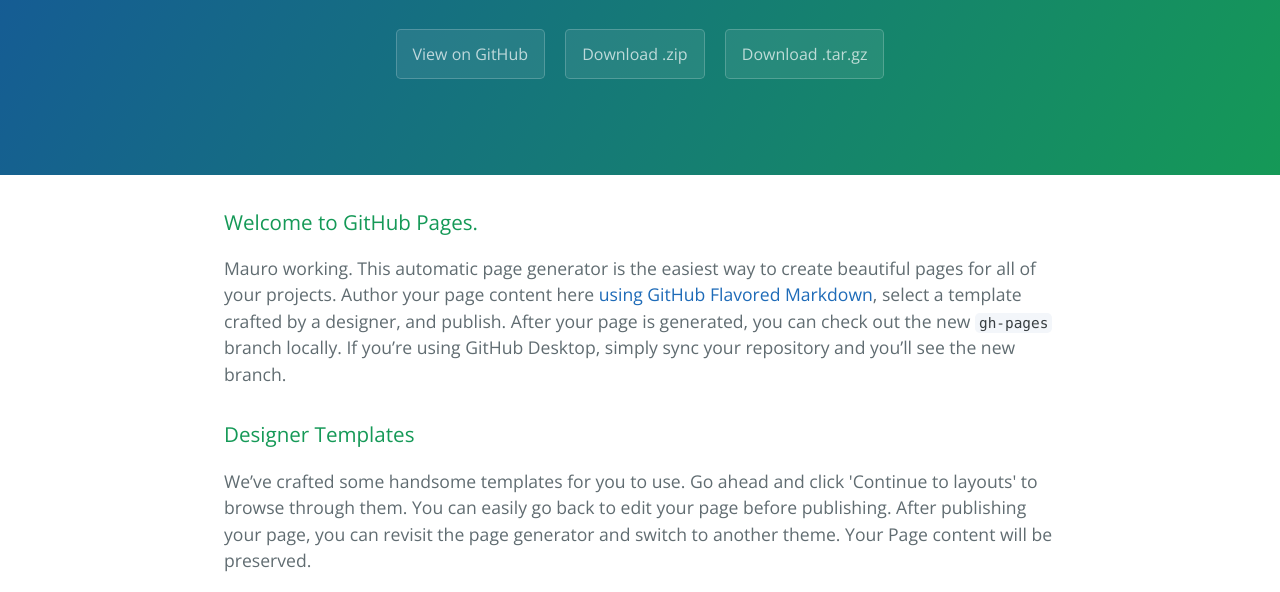
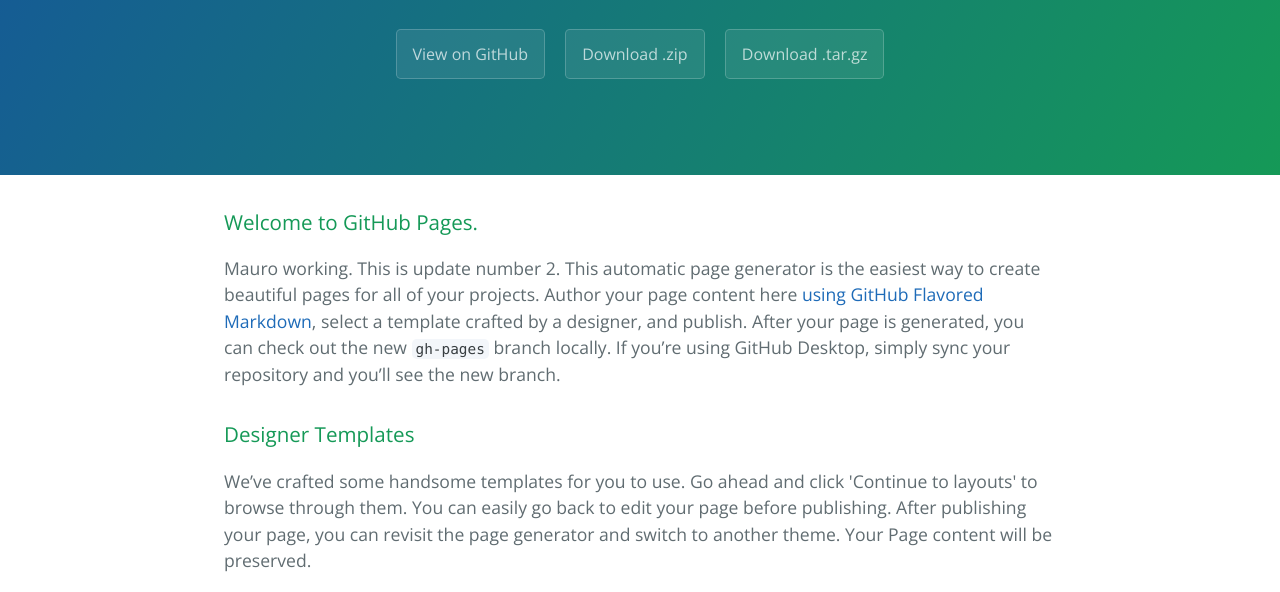
Before and after one commit to mhweb/mvp, a plain HTML site: page index.html in a window 1280 px wide. Shown: the part 208-800 px from the top of the page. Drawn offline with nearby package versions, Linux system fonts and the light colour scheme.

Commit message:
update 2

```diff
--- a/index.html
+++ b/index.html
@@ -2,7 +2,7 @@
 <html lang="en-us">
   <head>
     <meta charset="UTF-8">
-    <title>Mvp by mhweb</title>
+    <title>MVP by mhweb</title>
     <meta name="viewport" content="width=device-width, initial-scale=1">
     <link rel="stylesheet" type="text/css" href="stylesheets/normalize.css" media="screen">
     <link href='https://fonts.googleapis.com/css?family=Open+Sans:400,700' rel='stylesheet' type='text/css'>
@@ -22,7 +22,7 @@
       <h3>
 <a id="welcome-to-github-pages" class="anchor" href="#welcome-to-github-pages" aria-hidden="true"><span aria-hidden="true" class="octicon octicon-link"></span></a>Welcome to GitHub Pages.</h3>
 
-<p>Mauro working. This automatic page generator is the easiest way to create beautiful pages for all of your projects. Author your page content here <a href="https://guides.github.com/features/mastering-markdown/">using GitHub Flavored Markdown</a>, select a template crafted by a designer, and publish. After your page is generated, you can check out the new <code>gh-pages</code> branch locally. If you’re using GitHub Desktop, simply sync your repository and you’ll see the new branch.</p>
+<p>Mauro working. This is update number 2. This automatic page generator is the easiest way to create beautiful pages for all of your projects. Author your page content here <a href="https://guides.github.com/features/mastering-markdown/">using GitHub Flavored Markdown</a>, select a template crafted by a designer, and publish. After your page is generated, you can check out the new <code>gh-pages</code> branch locally. If you’re using GitHub Desktop, simply sync your repository and you’ll see the new branch.</p>
 
 <h3>
 <a id="designer-templates" class="anchor" href="#designer-templates" aria-hidden="true"><span aria-hidden="true" class="octicon octicon-link"></span></a>Designer Templates</h3>
```
